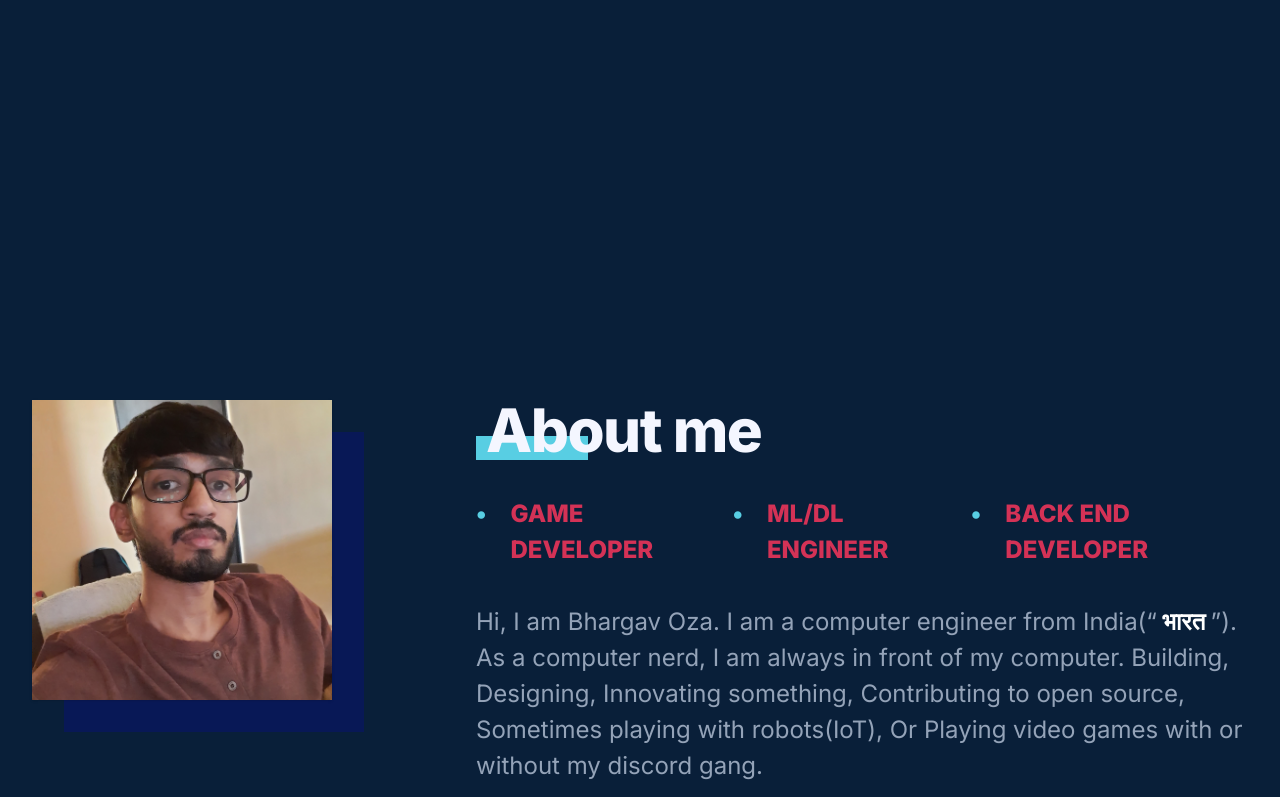
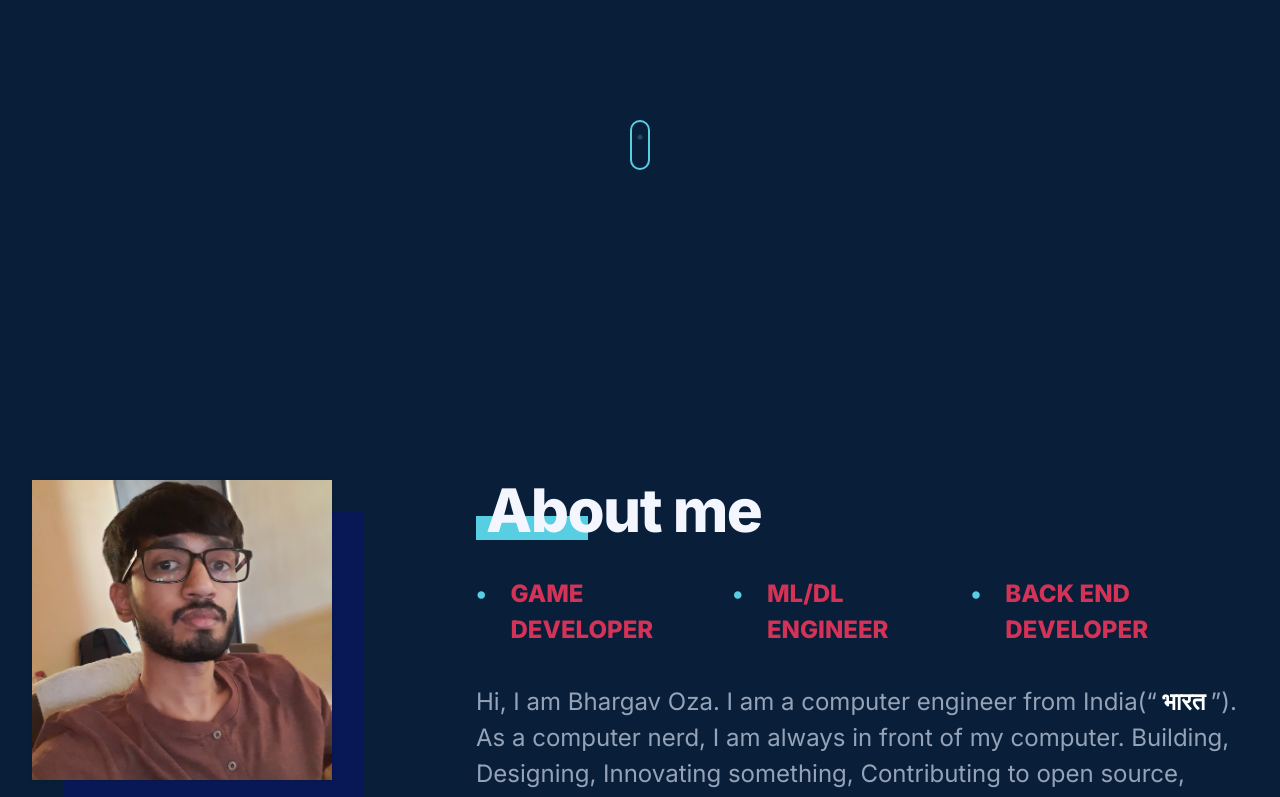
Before and after one commit to Bhargavoza1/my-portfolio, a Next.js app: page / in a window 1280 px wide. Shown: the part 560-1357 px from the top of the page. Built offline with nearby package versions, Linux system fonts and the light colour scheme.

Commit message:
scroll down notification

```diff
--- a/src/app/(landing)/page.tsx
+++ b/src/app/(landing)/page.tsx
@@ -7,6 +7,7 @@ import dynamic from 'next/dynamic'
 import SocialMedia from "@/components/SocialMedia";
 import styles from "@/app/(section)/about/page.module.css";
 import ScrollToTopButton from "@/components/BacktoTop";
+import Link from "next/link";
 
 const Typewriter = dynamic(() => import('../../components/Typewriter'), {ssr: false})
 
@@ -19,10 +20,41 @@ export default function Home() {
 
     return (
 
+        //
+        // <div className="flex flex-col h-screen">
+        //
+        //     <header className="h-10 bg-red-500">Header</header>
+        //     <div className="flex-grow place-content-center bg-green-500">
+        //         <h1>Content</h1>
+        //         <div className="grid h-full place-items-center justify-center">
+        //
+        //             <div className="grid gap-6 md:grid-cols-2 content-center">
+        //                 <div className="h-[200px] w-[300px] bg-yellow-500 flex flex-col items-center">
+        //                     Item 1
+        //                 </div>
+        //                 <div className="h-[200px]  w-[300px] bg-yellow-500 flex flex-col items-center">
+        //                     Item 2
+        //                 </div>
+        //                 <div className="h-[200px]  w-[300px] bg-yellow-500 flex flex-col items-center">
+        //                     Item 3
+        //                 </div>
+        //                 <div className="h-[200px]  w-[300px] bg-yellow-500 flex flex-col items-center">
+        //                     Item 4
+        //                 </div>
+        //             </div>
+        //         </div>
+        //     </div>
+        //
+        //     <footer className=" w-full  h-10 bg-blue-500">Footer</footer>
+        // </div>
+
+
         <div>
+
             <div
-                className=' min-h-[90vh] myimg:min-h-[100vh]  pt-0   md:container md:mx-auto myimg:flex content-center   items-center justify-center grid     place-items-center  '>
+                className=' flex flex-col max-h-[100vh] myimg:max-h-[100vh]'>
 
+                <div className='grid h-screen myimg:pt-[70px] place-items-center justify-center'>
                     <div className='  px-5 2xl:px-[300px]  pt-[60px] landscape:pt-[20px]  myimg:pt-0     grid   '>
                         <h1 className='  text-xl lg:text-4xl md:text-3xl pb-4 md:pb-5' style={myfont.style}>
                             I AM&nbsp;
@@ -38,11 +70,21 @@ export default function Home() {
                         <SocialMedia/>
                     </div>
 
+                </div>
+                <div className={`${styles.scrollDownAnimation}   mb-[70px] myimg:mb-[20px]`}>
+                    <Link href='#about'>
+                    <span className={`${styles.mouse} `}>
+                        <span className={`${styles.move} `}></span>
+                    </span>
+                    </Link>
+                </div>
 
             </div>
 
-            <div
-                className='  xl:flex xl:flex-row grid grid-cols-1   xl:pt-40  w-[100%]     justify-center lg:h-[100vh]  '>
+
+            {/* about*/}
+            <div id='about'
+                 className=' scroll-smooth xl:flex xl:flex-row grid grid-cols-1   xl:pt-40  w-[100%]     justify-center lg:h-[100vh]  '>
                 {/* image*/}
                 <div className='grid'>
                     <div
--- a/src/app/(section)/about/page.module.css
+++ b/src/app/(section)/about/page.module.css
@@ -25,3 +25,51 @@
   overflow: hidden;
   list-style: none;
 }
+
+
+
+.scroll-down-animation {
+  position: absolute;
+  top: 50%;
+  left: 50%;
+  transform: translate(-50%,-50%);
+
+}
+
+
+
+.mouse {
+  margin: 0 auto;
+  display: block;
+  border-radius: 50px;
+  border: 2px solid #58cee3;
+  height: 50px;
+  width: 20px;
+  position: relative;
+}
+
+.move {
+  position: absolute;
+  background-color: #58cee3;
+  height: 5px;
+  width: 5px;
+  border-radius: 50%;
+  left: 50%;
+  transform: translateX(-50%);
+  animation: move 1.5s linear infinite;
+}
+
+@keyframes move {
+  0% {
+    transform: translate(-50%,10px);
+    opacity: 0;
+  }
+  50% {
+    transform: translate(-50%,20px);
+    opacity: 1;
+  }
+  100% {
+    transform: translate(-50%,40px);
+    opacity: 0;
+  }
+}
```
Lines whose indentation alone changed are shown as unchanged.
